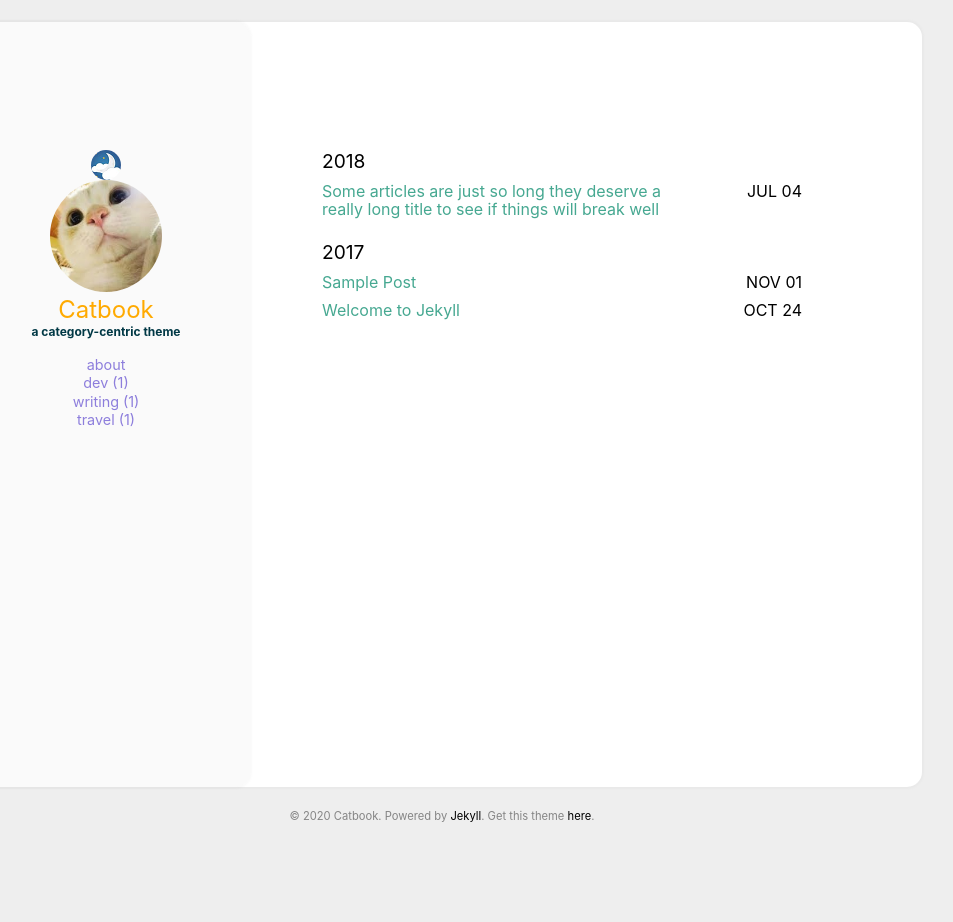
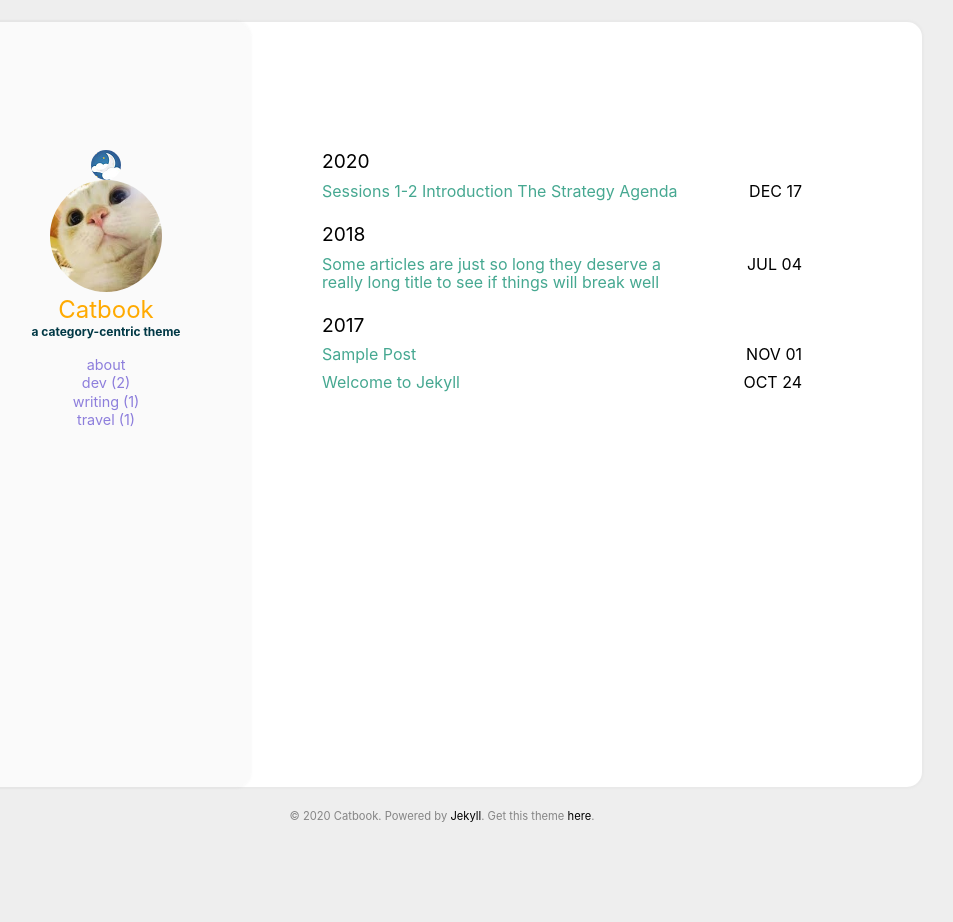
Before and after one commit to yuwuyin/blog, a Jekyll site: the page built from index.html, in a window 1280 px wide. Shown: the whole page, without its empty margins (198-1151 px from the left). Built offline with Jekyll 4.4.1, drawn with Linux system fonts in a browser that asks for light colours.

Commit message:
test post

```diff
--- a/_posts/2020-12-17 Sessions 1-2 Introduction The Strategy Agenda.md
+++ b/_posts/2020-12-17-Sessions 1-2 Introduction The Strategy Agenda.md
@@ -1,3 +1,9 @@
+---
+title: Sessions 1-2 Introduction The Strategy Agenda
+categories: [dev]
+comments: true
+---
+
 # Sessions 1-2 Introduction The Strategy Agenda
 
 ## What is Strategic Management?
```
